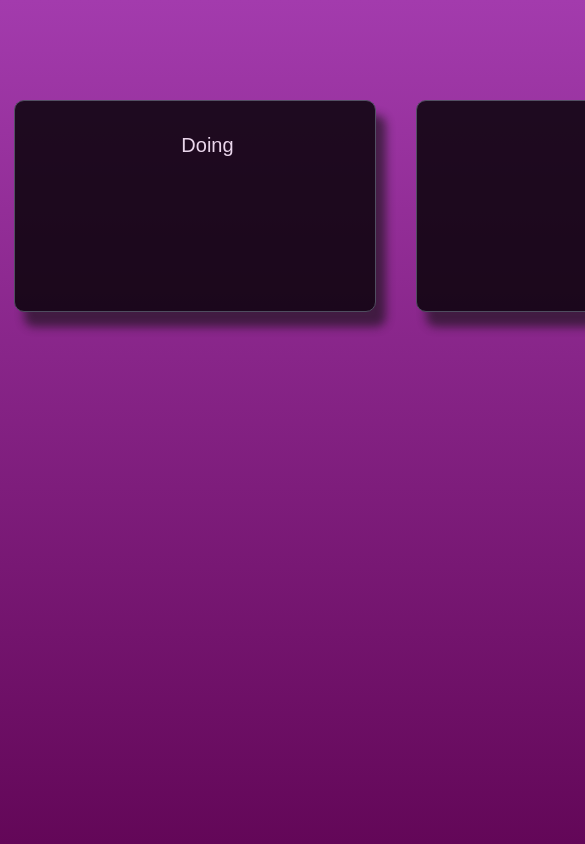
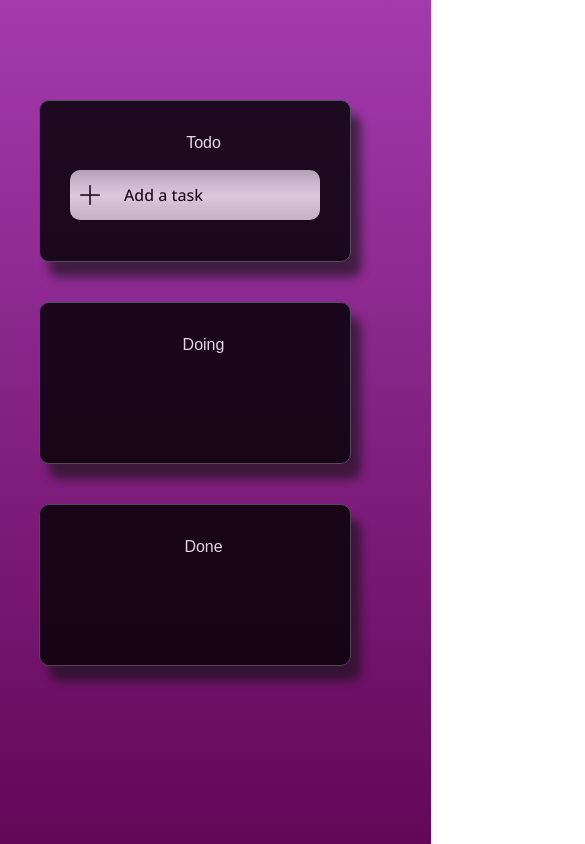
Before and after one commit to aragaoleticia/TaskSwift-dnd, a React (Create React App) app: page / in a window 390 px wide. Shown: the top 844 px of the page, 585 px wide, since content can reach past the window. Built offline with nearby package versions, Linux system fonts and the light colour scheme.

Commit message:
changes in css

```diff
--- a/src/components/Cards/cards.css
+++ b/src/components/Cards/cards.css
@@ -28,3 +28,17 @@
     text-align: center;
     padding: 3px 30px;
 }
+
+
+@media (max-width: 1167px) {
+    .container {
+        flex-direction: column ;
+    }
+    .container-cards {
+        width: 250px;
+        min-height: 100px;
+    }
+    .card-input {
+        font-size: 16px;
+    }
+}
--- a/src/components/taskForm/taskForm.css
+++ b/src/components/taskForm/taskForm.css
@@ -18,7 +18,7 @@
     border: none;
     font-weight: 500;
     font-size: 20px;
-    /* text-align: center; */
+    text-align: center;
 
 }
 
@@ -31,3 +31,13 @@
     cursor: pointer;
     background-image: var(--form-color);
 }
+
+
+@media (max-width: 1167px) {
+    .taskForm-input {
+        font-size: 16px;
+    }
+    .taskForm-input-button {
+        padding: 7px;
+    }
+}
--- a/src/index.css
+++ b/src/index.css
@@ -17,3 +17,11 @@ body {
   font-family: "Open Sans", sans-serif;
   font-size: 18px;
 }
+
+@media (max-width: 1167px) {
+  body {
+    font-size: 16px;
+    display: flex;
+    justify-content: center;
+  }
+}
```
